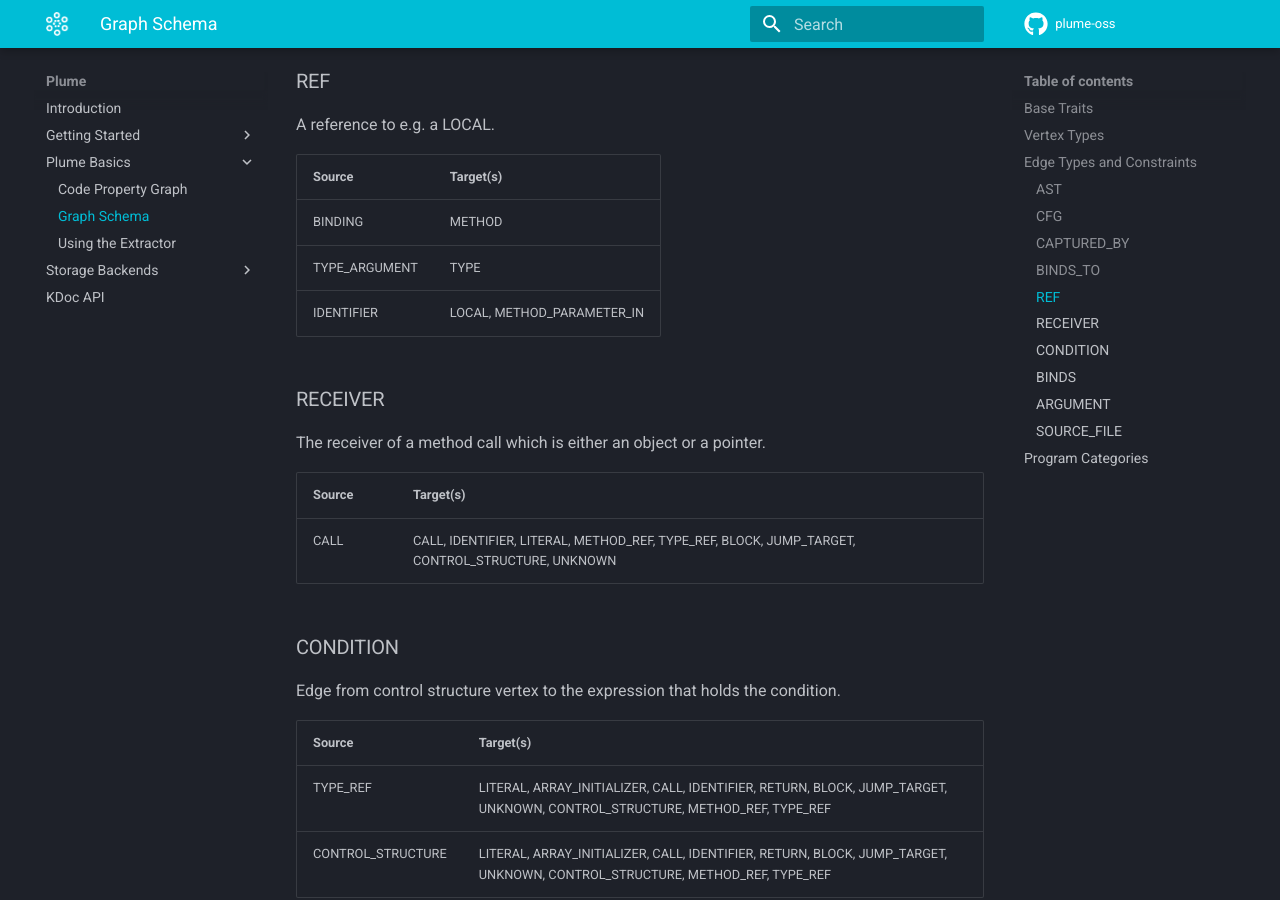
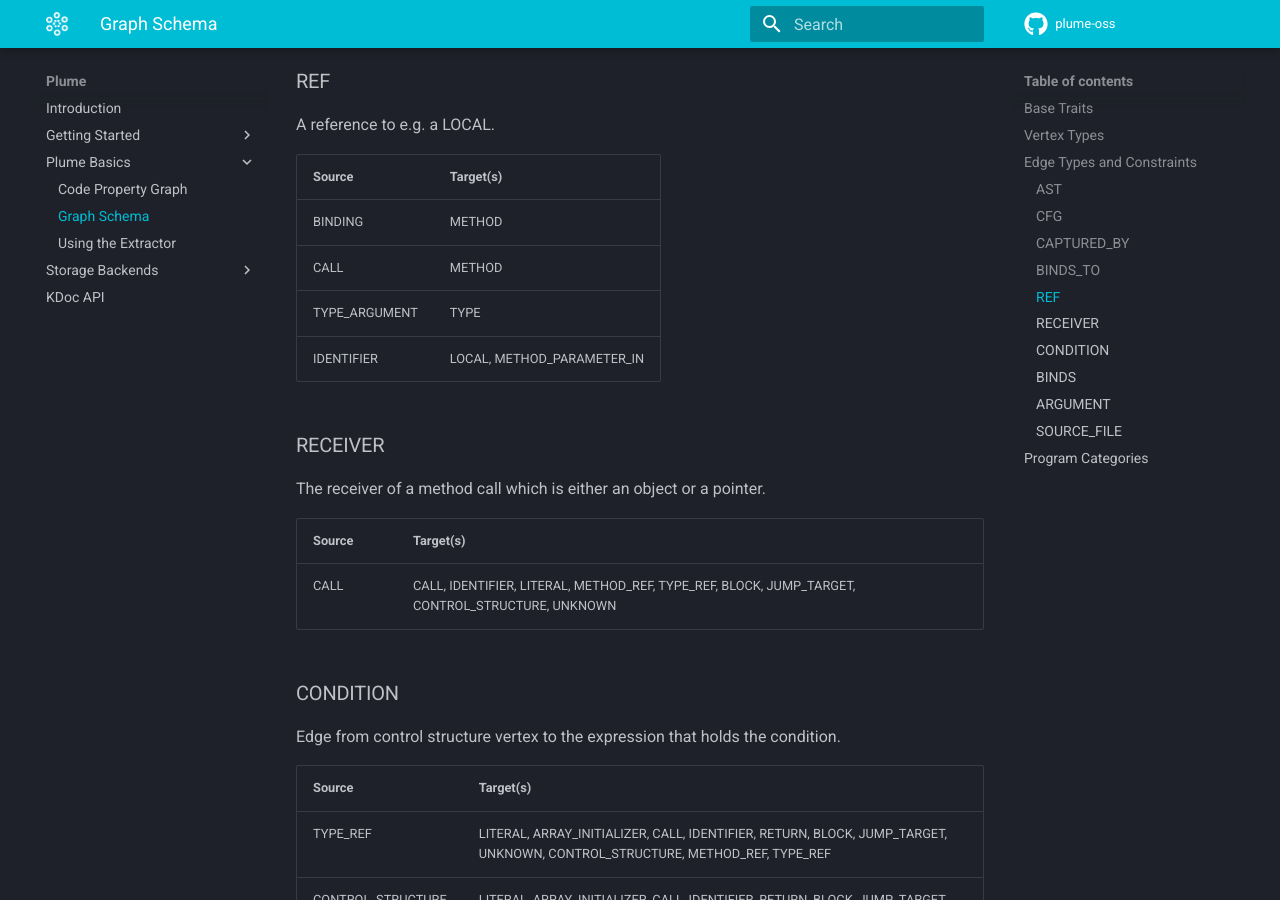
Before and after one commit to plume-oss/plume-docs, an MkDocs documentation site: the page built from docs/plume-basics/schema.md, in a window 1280 px wide and 900 px high, scrolled down 5762 px. Built offline with MkDocs 1.6.1 and Material for MkDocs 9.7.7, drawn with Linux system fonts in a browser that asks for light colours.

Commit message:
:sparkles: Updated schema for interprocedural CFG

```diff
--- a/docs/plume-basics/schema.md
+++ b/docs/plume-basics/schema.md
@@ -133,6 +133,7 @@ A reference to e.g. a LOCAL.
 | Source | Target(s) |
 |-|-|
 | BINDING | METHOD |
+| CALL | METHOD |
 | TYPE_ARGUMENT | TYPE |
 | IDENTIFIER | LOCAL, METHOD_PARAMETER_IN |
 
```
